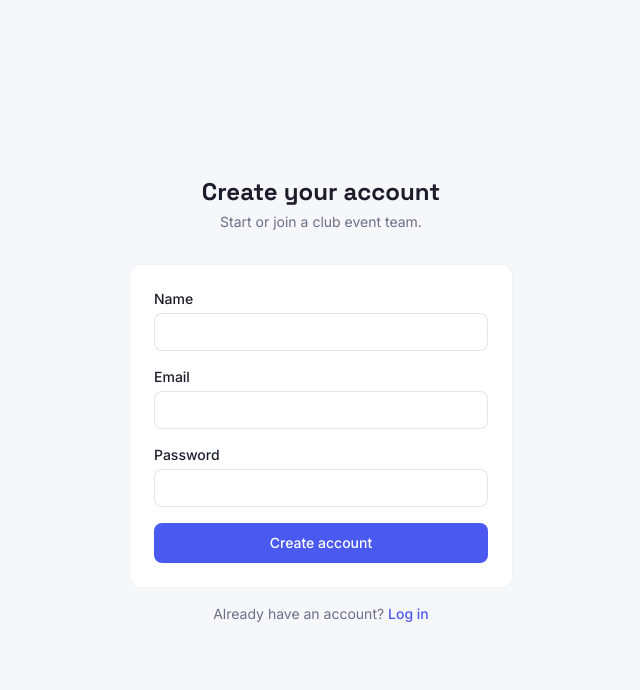
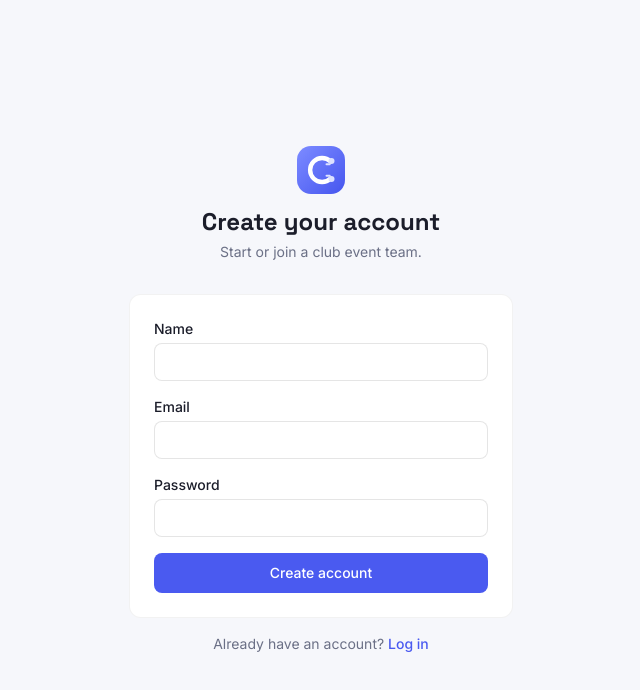
Before and after one commit to KalyaniFulpagare/CrewSync, a React (Vite) app in the folder frontend/: page /register in a window 1280 px wide. Shown: the top 690 px of the page, without its empty margins (319-959 px from the left). Built offline with nearby package versions, Linux system fonts and the light colour scheme; no server answers.

Commit message:
feat: add CrewSync brand mark and refresh README tone

```diff
--- a/frontend/index.html
+++ b/frontend/index.html
@@ -3,7 +3,8 @@
   <head>
     <meta charset="UTF-8" />
     <meta name="viewport" content="width=device-width, initial-scale=1.0" />
-    <title>CrewSync</title>
+    <meta name="theme-color" content="#12142B" />
+    <title>CrewSync — Club operations, in sync</title>
     <link rel="preconnect" href="https://fonts.googleapis.com" />
     <link rel="preconnect" href="https://fonts.gstatic.com" crossorigin />
     <link href="https://fonts.googleapis.com/css2?family=Space+Grotesk:wght@500;600;700&family=Inter:wght@400;500;600&family=JetBrains+Mono:wght@500&display=swap" rel="stylesheet" />
--- /dev/null
+++ b/frontend/src/components/BrandMark.jsx
@@ -0,0 +1,19 @@
+import React from 'react';
+
+export default function BrandMark({ size = 36, className = '' }) {
+  return (
+    <svg viewBox="0 0 48 48" width={size} height={size} aria-label="CrewSync" role="img" className={className}>
+      <defs>
+        <linearGradient id="crewsync-gradient" x1="4" y1="4" x2="44" y2="44" gradientUnits="userSpaceOnUse">
+          <stop stopColor="#7887FF" />
+          <stop offset="1" stopColor="#4A5AF0" />
+        </linearGradient>
+      </defs>
+      <rect width="48" height="48" rx="14" fill="url(#crewsync-gradient)" />
+      <path d="M33.5 15.4a12 12 0 1 0 0 17.2" fill="none" stroke="white" strokeWidth="4.4" strokeLinecap="round" />
+      <circle cx="34.5" cy="15" r="3" fill="#DDE2FF" />
+      <circle cx="34.5" cy="33" r="3" fill="#DDE2FF" />
+      <path d="M29.5 18.2h3.2M29.5 29.8h3.2" stroke="#DDE2FF" strokeWidth="2" strokeLinecap="round" />
+    </svg>
+  );
+}
--- a/frontend/src/components/Sidebar.jsx
+++ b/frontend/src/components/Sidebar.jsx
@@ -1,6 +1,7 @@
 import React, { useEffect, useState } from 'react';
 import { NavLink } from 'react-router-dom';
 import { LayoutGrid, ListChecks, Building2, Flame, Bell, LogOut } from 'lucide-react';
+import BrandMark from './BrandMark';
 import { useAuth } from '../context/AuthContext';
 import client from '../api/client';
 
@@ -21,7 +22,7 @@ export default function Sidebar() {
 
   return (
     <aside className="w-64 bg-ink flex flex-col shrink-0 h-screen sticky top-0 border-r border-white/5">
-      <div className="px-5 py-7"><span className="inline-flex items-center gap-2 font-display text-xl font-bold text-white"><span className="grid place-items-center h-7 w-7 rounded-lg bg-accent text-sm shadow-lg">C</span>CrewSync</span><p className="text-[10px] uppercase tracking-[0.16em] text-white/35 mt-3 px-1">Club operations</p></div>
+      <div className="px-5 py-7"><span className="inline-flex items-center gap-2.5 font-display text-xl font-bold text-white"><BrandMark size={31} />CrewSync</span><p className="text-[10px] uppercase tracking-[0.16em] text-white/35 mt-3 px-1">Club operations</p></div>
       <nav className="flex-1 px-3 flex flex-col gap-1">
         <NavLink to="/" end className={linkClasses}><LayoutGrid size={18} /> Events</NavLink>
         <NavLink to="/clubs" className={linkClasses}><Building2 size={18} /> Clubs</NavLink>
--- a/frontend/src/pages/Login.jsx
+++ b/frontend/src/pages/Login.jsx
@@ -1,6 +1,7 @@
 import React, { useState } from 'react';
 import { Link, useNavigate } from 'react-router-dom';
 import { useAuth } from '../context/AuthContext';
+import BrandMark from '../components/BrandMark';
 
 export default function Login() {
   const { login } = useAuth();
@@ -20,6 +21,7 @@ export default function Login() {
   return (
     <div className="min-h-screen flex items-center justify-center bg-paper px-4">
       <div className="w-full max-w-sm">
+        <div className="flex justify-center mb-3"><BrandMark size={48} /></div>
         <h1 className="font-display text-2xl font-bold text-center mb-1">CrewSync</h1>
         <p className="text-center text-text-muted text-sm mb-8">Coordinate your club's events and tasks.</p>
         <form onSubmit={handleSubmit} className="bg-surface border border-black/5 rounded-xl p-6 flex flex-col gap-4">
--- a/frontend/src/pages/Register.jsx
+++ b/frontend/src/pages/Register.jsx
@@ -1,6 +1,7 @@
 import React, { useState } from 'react';
 import { Link, useNavigate } from 'react-router-dom';
 import { useAuth } from '../context/AuthContext';
+import BrandMark from '../components/BrandMark';
 
 export default function Register() {
   const { register } = useAuth();
@@ -20,6 +21,7 @@ export default function Register() {
   return (
     <div className="min-h-screen flex items-center justify-center bg-paper px-4 py-10">
       <div className="w-full max-w-sm">
+        <div className="flex justify-center mb-3"><BrandMark size={48} /></div>
         <h1 className="font-display text-2xl font-bold text-center mb-1">Create your account</h1>
         <p className="text-center text-text-muted text-sm mb-8">Start or join a club event team.</p>
         <form onSubmit={handleSubmit} className="bg-surface border border-black/5 rounded-xl p-6 flex flex-col gap-4">
```
Also changed, not shown: 1 other file (tests, documents, lock files or other folders).
